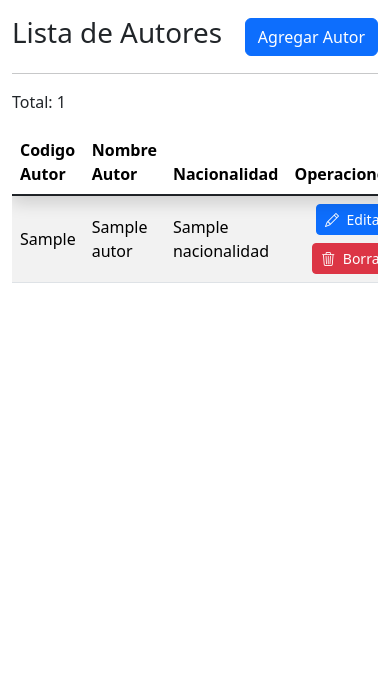
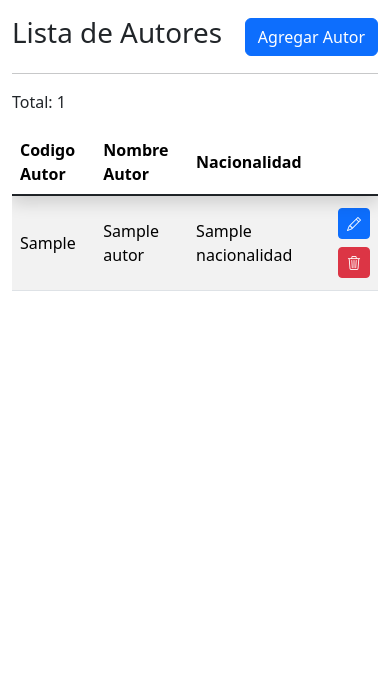
Before and after one commit to EdisonPeM/mvc-django, a Django app: template biblioteca/templates/autores/listar.html in a window 390 px wide. Shown: the part 56-734 px from the top of the page. Run offline with Django 4.2, Linux system fonts and the light colour scheme; the template is opened without the code that fills it: most values are stand-ins (such as "Sample title", 1, 10 or a date in 2020); some libraries are stand-ins or nearby versions.

Commit message:
Update Listar y Eliminar

```diff
--- a/biblioteca/templates/autores/listar.html
+++ b/biblioteca/templates/autores/listar.html
@@ -7,17 +7,23 @@
   <a href="{% url 'agregarAutor' %}" class="btn btn-primary">Agregar Autor</a>
 </div>
 
-<hr/>
+<hr />
+
 <p>Total: {{ autores|length }}</p>
 
-<div class="table-responsive overflow-y-auto position-relative" style="height: 65dvh;">
-  <table class="table table-striped table-hover table align-middle">
-    <thead class="position-sticky top-0">
-      <tr class="shadow">
+<div
+  class="table-responsive overflow-y-auto position-relative"
+  style="max-height: 65dvh"
+>
+  <table class="table table-striped table-hover align-middle">
+    <thead class="position-sticky top-0 shadow align-middle">
+      <tr>
         <th scope="col">Codigo Autor</th>
         <th scope="col">Nombre Autor</th>
         <th scope="col">Nacionalidad</th>
-        <th scope="col" class="text-end">Operaciones</th>
+        <th scope="col" class="text-end">
+          <span class="d-none d-md-inline">Operaciones</span>
+        </th>
       </tr>
     </thead>
     <tbody class="table-group-divider">
@@ -27,21 +33,31 @@
         <td>{{autor.nombre_autor}}</td>
         <td>{{autor.nacionalidad}}</td>
         <td class="text-end">
-          <a href="{% url 'editarAutor' autor.codigo_autor %}" class="btn btn-sm btn-primary me-0 mb-2 me-md-2 mb-md-0">
+          <a
+            href="{% url 'editarAutor' autor.codigo_autor %}"
+            class="btn btn-sm btn-primary my-1 my-md-0"
+          >
             <i class="bi bi-pencil"></i>
-            <span class="ms-1">Editar</span>
+            <span class="ms-1 d-none d-md-inline">Editar</span>
           </a>
-          <form action="{% url 'eliminarAutor' autor.codigo_autor %}" method="POST" class="d-inline-block">
-            {% csrf_token %}
-            <button class="btn btn-sm btn-danger">
-              <i class="bi bi-trash3"></i>
-              <span class="ms-1">Borrar</span>
-            </button>
-          <form>
+          <button
+            class="btn btn-sm btn-danger my-1 my-md-0"
+            data-bs-toggle="modal"
+            data-bs-target="#aliminarAutorModal"
+            data-codigo-autor="{{autor.codigo_autor}}"
+            data-nombre-autor="{{autor.nombre_autor}}"
+            data-nacionalidad-autor="{{autor.nacionalidad}}"
+          >
+            <i class="bi bi-trash3"></i>
+            <span class="ms-1 d-none d-md-inline">Borrar</span>
+          </button>
         </td>
       </tr>
       {% endfor %}
     </tbody>
   </table>
 </div>
+
+{% include 'autores/eliminarModal.html' %}
+
 {% endblock %}
--- a/biblioteca/templates/layout.html
+++ b/biblioteca/templates/layout.html
@@ -16,9 +16,8 @@
       href="https://cdn.jsdelivr.net/npm/bootstrap-icons@1.11.3/font/bootstrap-icons.min.css"
     />
 
-    <script>
+    <script type="module">
       /* Set bootstrap theme */
-      (() => {
       const matchMedia = window.matchMedia("(prefers-color-scheme: dark)");
       const getPreferredTheme = () => (matchMedia.matches ? "dark" : "light");
       const setTheme = () => {
@@ -30,7 +29,6 @@
 
       setTheme();
       matchMedia.addEventListener("change", setTheme);
-      })();
     </script>
 
     {% load static %}
```
Also changed, not shown: biblioteca/templates/autores/eliminarModal.html (added, +58 -0 lines). Lines whose indentation alone changed are shown as unchanged.
